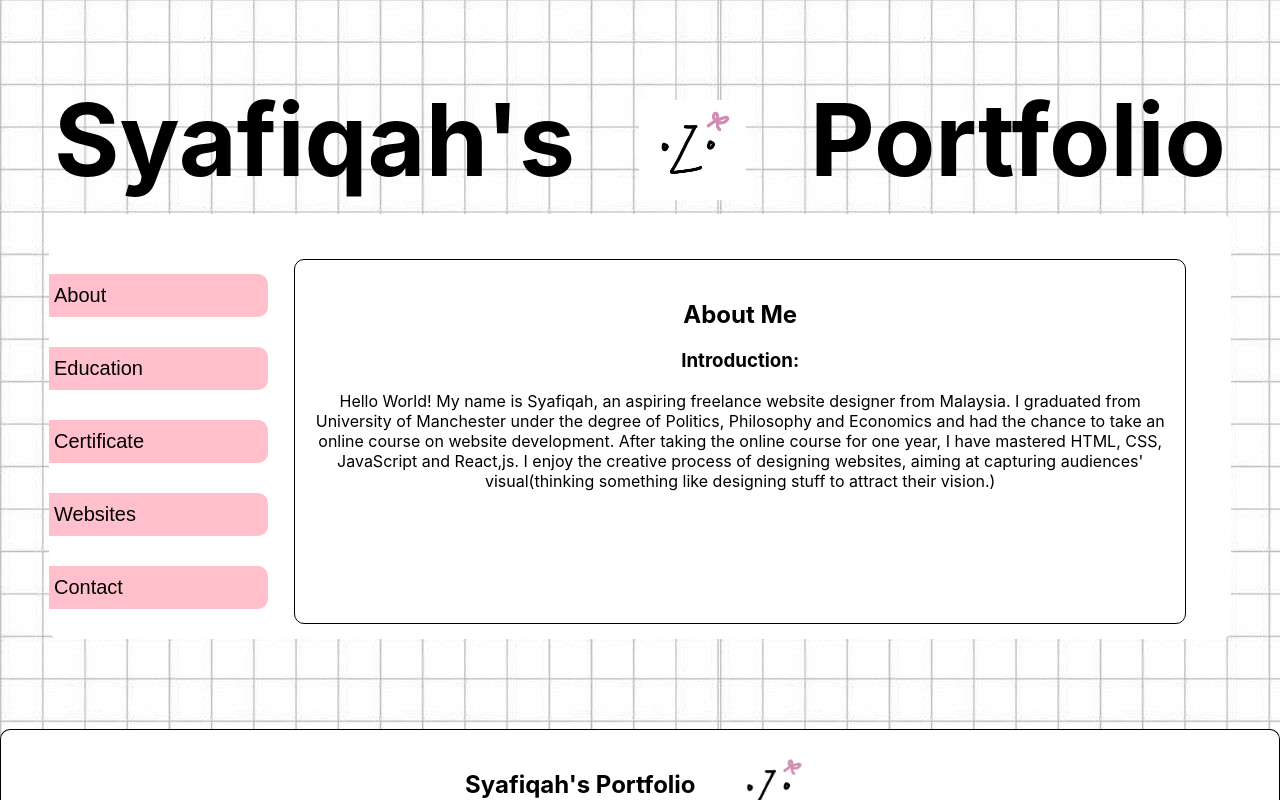
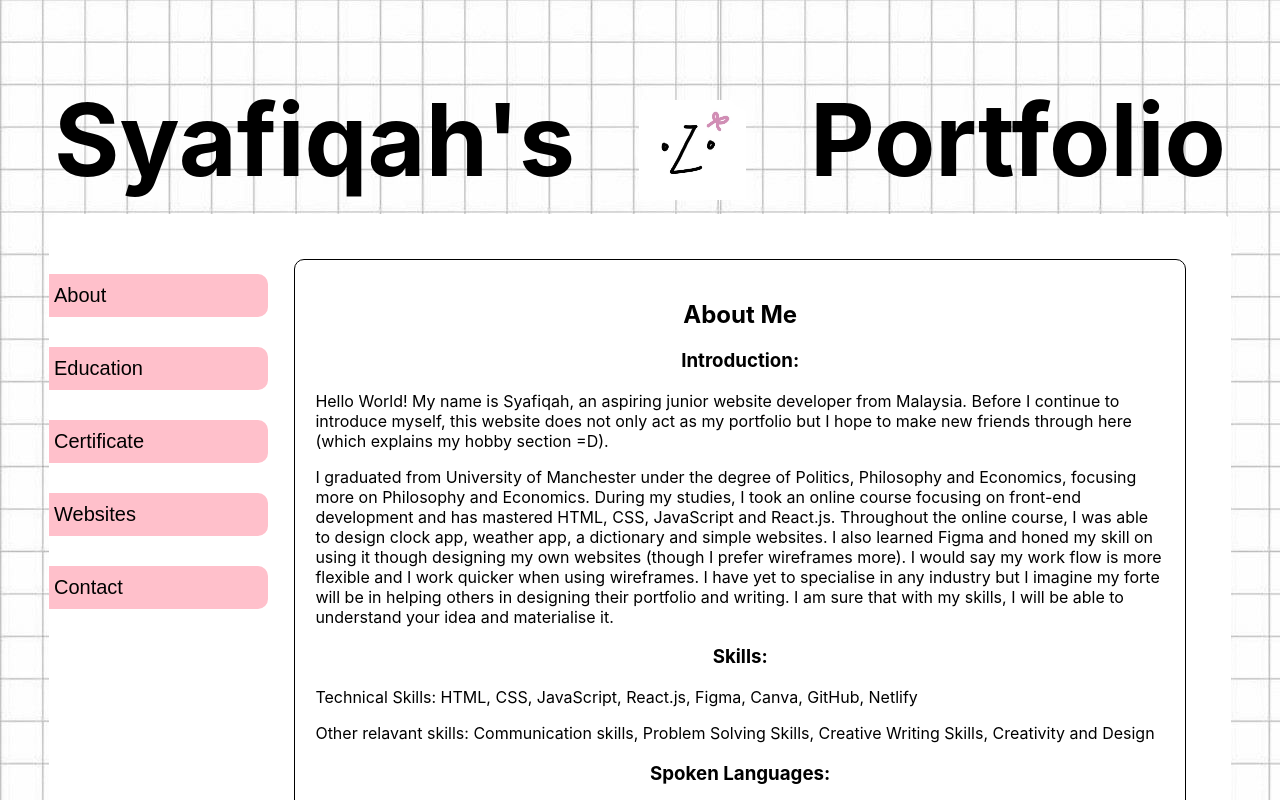
Before and after one commit to cosylily/website-portfolio, a React (Create React App) app: page / in a window 1280 px wide. Both pictures are taken after a click on the button "About". Shown: the top 800 px of the page. Built offline with nearby package versions, Linux system fonts and the light colour scheme.

Commit message:
update About.js
Added some contents in this section and changed the text alignment for p to be at start.

```diff
--- a/src/About.js
+++ b/src/About.js
@@ -1,4 +1,5 @@
 import React from "react";
+import "./App.css";
 
 export default function About() {
   return (
@@ -6,14 +7,112 @@ export default function About() {
       <h2>About Me</h2>
       <h3>Introduction:</h3>
       <p>
-        Hello World! My name is Syafiqah, an aspiring freelance website designer
-        from Malaysia. I graduated from University of Manchester under the
-        degree of Politics, Philosophy and Economics and had the chance to take
-        an online course on website development. After taking the online course
-        for one year, I have mastered HTML, CSS, JavaScript and React,js. I
-        enjoy the creative process of designing websites, aiming at capturing
-        audiences' visual(thinking something like designing stuff to attract
-        their vision.)
+        Hello World! My name is Syafiqah, an aspiring junior website developer
+        from Malaysia. Before I continue to introduce myself, this website does
+        not only act as my portfolio but I hope to make new friends through here
+        (which explains my hobby section =D).{" "}
+      </p>
+      <p>
+        I graduated from University of Manchester under the degree of Politics,
+        Philosophy and Economics, focusing more on Philosophy and Economics.
+        During my studies, I took an online course focusing on front-end
+        development and has mastered HTML, CSS, JavaScript and React.js.
+        Throughout the online course, I was able to design clock app, weather
+        app, a dictionary and simple websites. I also learned Figma and honed my
+        skill on using it though designing my own websites (though I prefer
+        wireframes more). I would say my work flow is more flexible and I work
+        quicker when using wireframes. I have yet to specialise in any industry
+        but I imagine my forte will be in helping others in designing their
+        portfolio and writing. I am sure that with my skills, I will be able to
+        understand your idea and materialise it.
+      </p>
+      <h3>Skills:</h3>
+      <p>
+        Technical Skills: HTML, CSS, JavaScript, React.js, Figma, Canva, GitHub,
+        Netlify
+      </p>
+      <p>
+        Other relavant skills: Communication skills, Problem Solving Skills,
+        Creative Writing Skills, Creativity and Design
+      </p>
+      <h3>Spoken Languages:</h3>
+      <p>
+        As someone who loves languages, I am able to speak 3 languages fluently
+        and 3 languages intermediately. With this, you can speak comfortably
+        with me in the language you desire in order to get the idea across.
+        (Lower language barrier vibes)
+      </p>
+      <p>Fluent in speaking and reading: Malay, English and Mandarin</p>
+      <p>
+        Intermediate in speaking and reading: Cantonese, Korean and Japanese
+      </p>
+      <h3>My Hobbies {">.<"}:</h3>
+      <p>
+        As a curious person, I tend to try many things as I grew up and only
+        some hobbies are stuck with me now. I have a few hobbies so hang in
+        there for me.
+      </p>
+      <p>
+        {" "}
+        My first hobby that stuck till now is crocheting. I enjoy very much in
+        crocheting amigurumi and seeing that the pattern work making me feel
+        very achieved. On top of that, I also tend to change the patterns to
+        make the amigurumi into my own style (it is my own way to express my
+        creativity).{" "}
+      </p>
+      <p>
+        My second hobby is Kyudo which is more commonly understood as Japanese
+        traditional archery. I pick up this sport (or mobile meditation) during
+        my degree. As I was stressing out trying to write my assignments, my
+        sister decided to drag me out in the sun and to go watch Kyudo in
+        action. There are no words to describe the moment of when I fell in love
+        with the sport. Different from modern archery, Kyudo actually has a
+        whole manual from how you stand until how you release the arrow. Its a
+        perfect sport for me as each steps were clear and I do not have to think
+        to much on the basic skills (which helps me a lot in enjoying the
+        sport).
+      </p>
+      <p>
+        {" "}
+        When I was younger, I used to hate reading as it made be sleepy every
+        time and writing essays was not my forte. After my degree, I sort of
+        turned the habit of completing reading lists and writing assignments
+        into a hobby of mine. Nowadays, reading brings me joys and fulfil my
+        curiosity rather than making me fall asleep. (However, reading before
+        sleeping still helps {">.<"}). Journaling and writing used to mean
+        nothing to me as I believe that it brings me nothing and cause waste of
+        papers. These habits became something that I need as I grew up as there
+        are a lot I have in mind and it is unnecessarily that I am able to find
+        someone to talk to (and dump it onto them, which makes me feel bad).
+      </p>
+      <p>
+        {" "}
+        Contrasting from writing not being my forte in the past, I have always
+        excelled anything involving numbers and logical thinking. It was easier
+        for my brain gear to turn when faced with these problems which helps me
+        in earning good grades. (I used to really love mathematic homework and
+        spend more time on them compared to other subjects). Related to my
+        degree and interest, I became passionate in data organising and actually
+        make use of it. This passion also has let me into discovering that I
+        have so much free will that I should make use of. My mother owns a
+        textile business and she often needs help in uploading lots of cash
+        sales at once. At times, I was frustrated as when she assigned me the
+        tasks, she would as me to upload them one by one which takes up so much
+        time. That’s when I took some time and think hard on how to shorten the
+        time which led me to use my free will to use SQL. As someone who
+        self-learned SQL, I feel achieved every time I extract data from raw
+        files and get the same total amount as the needed amount. So I realise
+        data organising is one of my passion.
+      </p>
+      <p>
+        {" "}
+        Lastly, I love learning languages. It’s a wonderful thing that human has
+        invented as we are able to express our minds which was innate to the
+        external world. As someone who had a hard time in expressing and more
+        often unheard, learning language became my favourite past time as for me
+        language is so important for me to understand others and for others to
+        understand me. As this section became to long, I have decided to cut
+        short.
       </p>
     </div>
   );
--- a/src/App.css
+++ b/src/App.css
@@ -79,3 +79,6 @@ li {
 ul {
   list-style-type: none;
 }
+.aboutSection p {
+  text-align: start;
+}
```
